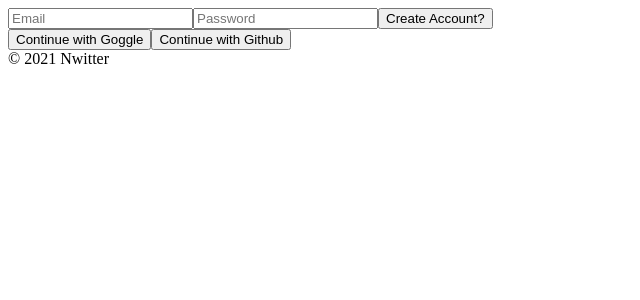
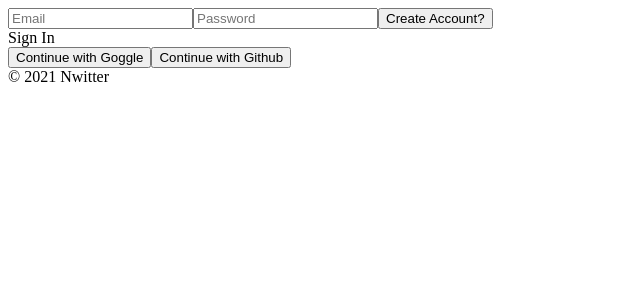
Before and after one commit to sumin03/nwitter, a React (Create React App) app: page /#/ in a window 1280 px wide. Shown: the top 300 px of the page, without its empty margins (0-640 px from the left). Built offline with nearby package versions, Linux system fonts and the light colour scheme; no server answers.

Commit message:
2.4 Log In

```diff
--- a/src/components/App.js
+++ b/src/components/App.js
@@ -1,9 +1,21 @@
-import React, { useState } from "react";
+import React, { useState, useEffect } from "react";
 import AppRouter from "components/Router";
 import { authService } from "fbase";
 
 function App() {
-  const [isLoggedIn, setIsLoggedIn] = useState(authService.currentUser);
+  const [init, setInit] = useState(false);
+  const [isLoggedIn, setIsLoggedIn] = useState(false);
+  useEffect(() => {
+    // listening there has change or not
+    authService.onAuthStateChanged((user) => {
+      if (user) {
+        setIsLoggedIn(true);
+      } else {
+        setIsLoggedIn(false);
+      }
+      setInit(true);
+    });
+  }, []);
   return (
     <>
       <AppRouter isLoggedIn={isLoggedIn} />
--- a/src/routes/Auth.js
+++ b/src/routes/Auth.js
@@ -5,7 +5,8 @@
 const Auth = () => {
   const [email, setEmail] = useState("");
   const [password, setPassword] = useState("");
-  const [newAccount, setNewAccout] = useState(true);
+  const [newAccount, setNewAccount] = useState(true);
+  const [error, setError] = useState("");
   const onChange = (event) => {
     const {
       target: { name, value },
@@ -34,9 +35,11 @@
       }
       console.log(data);
     } catch (error) {
-      console.log(error);
+      setError(error.message);
     }
   };
+  const toggleAccount = () => setNewAccount((prev) => !prev);
+
   return (
     <div>
       <form onSubmit={onSubmit}>
@@ -58,9 +61,13 @@
         />
         <input
           type="submit"
-          value={newAccount ? "Create Account?" : "Log IN"}
+          value={newAccount ? "Create Account?" : "Sign in"}
         />
+        {error}
       </form>
+      <span onClick={toggleAccount}>
+        {newAccount ? "Sign In" : "Create Account"}
+      </span>
       <div>
         <button>Continue with Goggle</button>
         <button>Continue with Github</button>
```
